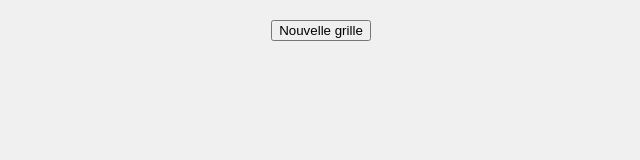
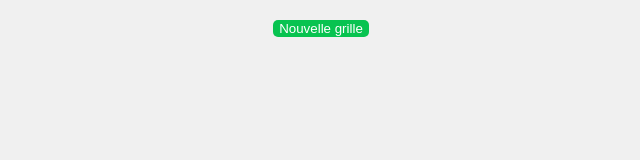
Before and after one commit to imelda-masida/Etch-a-sketch, a plain HTML site: page index.html in a window 1280 px wide. Shown: the whole page, without its empty margins (319-959 px from the left). Drawn offline with Linux system fonts and the light colour scheme.

Commit message:
changement du button

```diff
--- a/style.css
+++ b/style.css
@@ -5,3 +5,17 @@ body{
     margin-top: 20px;
     background-color: #f0f0f0;
 }
+
+button {
+    margin-bottom: 20px;
+    color: white;
+    background-color: #08c350;
+    cursor: pointer;
+    border: none;
+    border-radius: 5px;
+
+}
+
+button:hover {
+    background-color: #037c31;
+}
```
